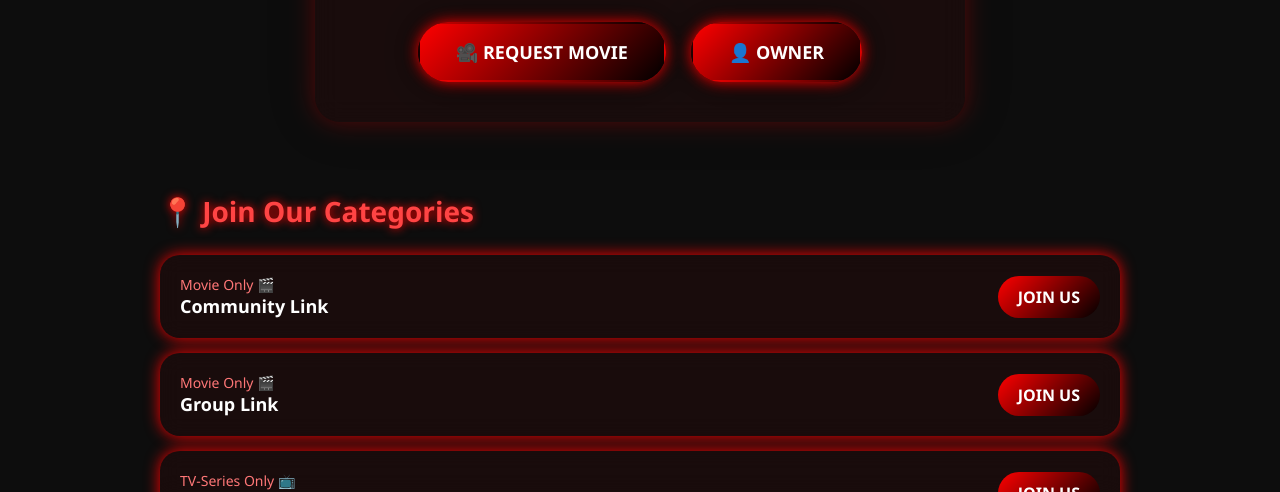
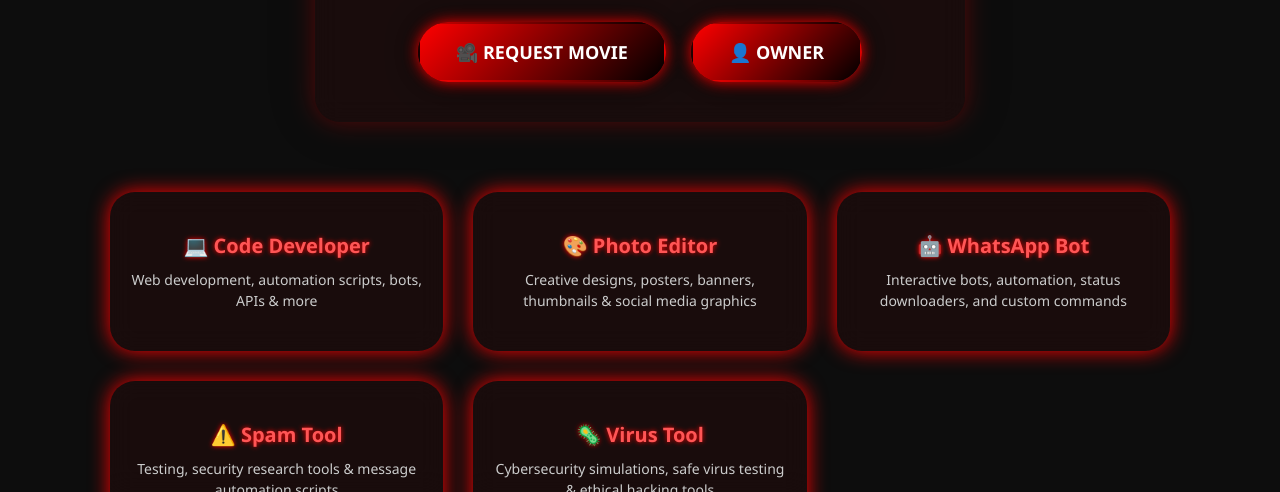
Before and after one commit to pathummalsara93-ux/LUXALGO-, a plain HTML site: page index.html in a window 1280 px wide. Shown: the part 308-800 px from the top of the page. Drawn offline with Linux system fonts and the light colour scheme; no server answers.

Commit message:
Update index.html

```diff
--- a/index.html
+++ b/index.html
@@ -73,6 +73,28 @@ header {
     box-shadow: 0 0 25px #ff0000,0 0 50px #000;
     transform: translateY(-5px) scale(1.05);
 }
+
+/* SERVICES SECTION */
+.services {
+    padding:50px 20px;
+    max-width:1100px;
+    margin:auto;
+    display:grid;
+    grid-template-columns: repeat(auto-fit, minmax(250px,1fr));
+    gap:30px;
+}
+.service-box {
+    background: rgba(255,0,0,0.05);
+    backdrop-filter: blur(12px);
+    padding:40px 20px;
+    border-radius:25px;
+    text-align:center;
+    box-shadow:0 0 20px #ff0000;
+    transition: all 0.3s ease;
+}
+.service-box:hover { transform: translateY(-8px); box-shadow:0 0 35px #ff0000; }
+.service-box h3 { font-size:20px; color:#ff5555; margin-bottom:10px; text-shadow:0 0 5px #ff0000; }
+.service-box p { font-size:14px; color:#ccc; line-height:1.5; }
 
 /* GROUP SECTION */
 .group-section { padding:50px 20px; max-width:1000px; margin:auto; }
@@ -156,9 +178,6 @@ footer {
     .group-info, .admin-info{text-align:left;}
 }
 
-/* OPTIONAL: Smooth scroll */
-html { scroll-behavior:smooth; }
-
 </style>
 </head>
 <body>
@@ -178,6 +197,30 @@ html { scroll-behavior:smooth; }
     <a href="https://wa.me/94773416478" target="_blank" class="btn">👤 Owner</a>
   </div>
 </div>
+
+<!-- SERVICES -->
+<section class="services">
+  <div class="service-box">
+    <h3>💻 Code Developer</h3>
+    <p>Web development, automation scripts, bots, APIs & more</p>
+  </div>
+  <div class="service-box">
+    <h3>🎨 Photo Editor</h3>
+    <p>Creative designs, posters, banners, thumbnails & social media graphics</p>
+  </div>
+  <div class="service-box">
+    <h3>🤖 WhatsApp Bot</h3>
+    <p>Interactive bots, automation, status downloaders, and custom commands</p>
+  </div>
+  <div class="service-box">
+    <h3>⚠️ Spam Tool</h3>
+    <p>Testing, security research tools & message automation scripts</p>
+  </div>
+  <div class="service-box">
+    <h3>🦠 Virus Tool</h3>
+    <p>Cybersecurity simulations, safe virus testing & ethical hacking tools</p>
+  </div>
+</section>
 
 <!-- GROUP SECTION -->
 <section class="group-section">
@@ -256,8 +299,7 @@ class Particle {
         this.vy = (Math.random()-0.5)*0.8;
         this.size = Math.random()*3+1;
         const r = Math.random()<0.5?255:0;
-        const g = 0; const b = 0;
-        this.color = `rgba(${r},${g},${b},${Math.random()*0.6+0.2})`;
+        this.color = `rgba(${r},0,0,${Math.random()*0.6+0.2})`;
     }
     update() {
         this.x += this.vx; this.y += this.vy;
```
